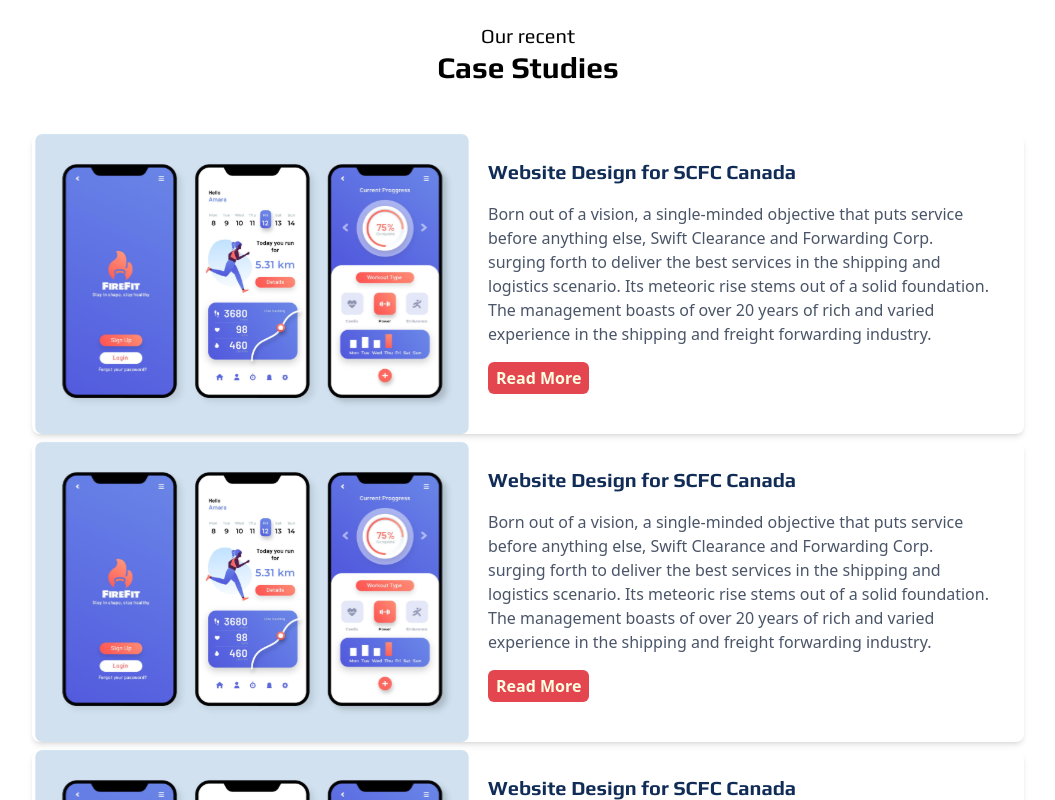
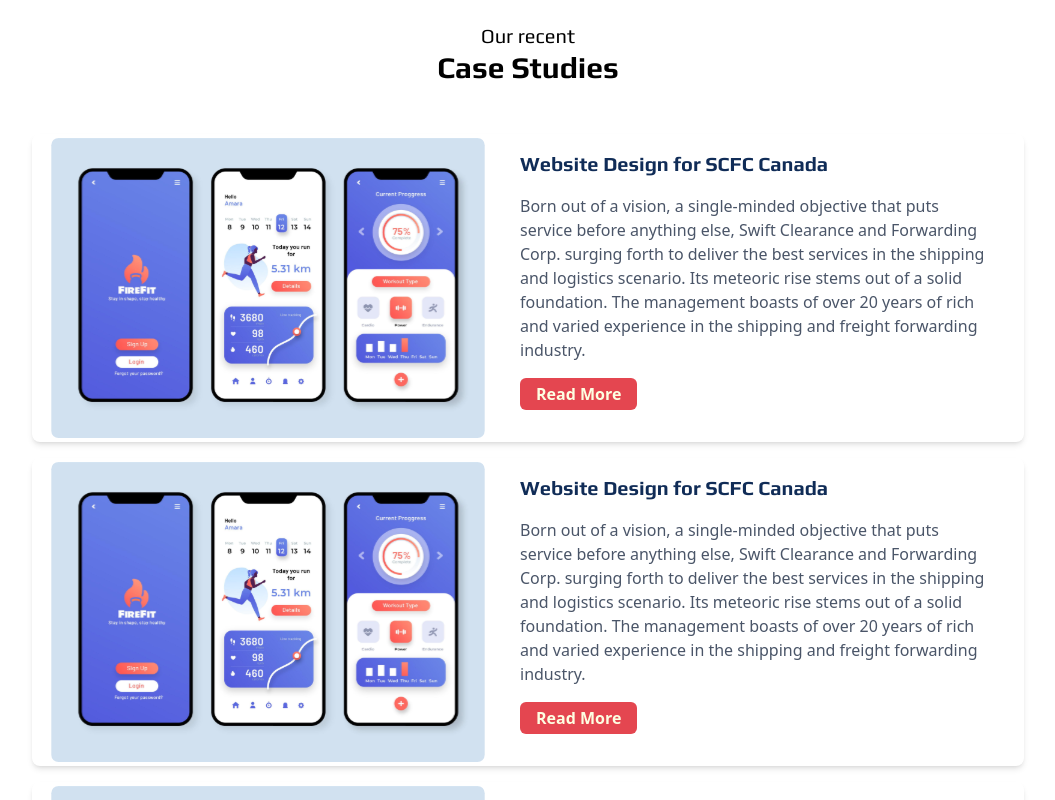
Before and after one commit to Sannya-Wasim/Byteforger, a React (Create React App) app: page / in a window 1280 px wide. Shown: the part 1040-1840 px from the top of the page, without its empty margins (112-1167 px from the left). Built offline with nearby package versions, Linux system fonts and the light colour scheme.

Commit message:
fixed response

```diff
--- a/src/Screens/Home.tsx
+++ b/src/Screens/Home.tsx
@@ -15,10 +15,13 @@
       <p className="text-center mb-6 mt-14 text-black text-3xl font-semibold font-play">
         Services we offer
       </p>
-      <div className="flex p-4 flex-wrap justify-center ">
+      <div className="flex p-4 flex-wrap justify-center">
         {services.map((service: any) => {
           return (
-            <button className="lg:w-1/6 w-1/3 bg-white p-4 m-2 rounded-lg shadow-md flex flex-col justify-center items-center transition ease-out delay-30 hover:-translate-y-3 hover:shadow-lg hover:shadow-lightPink">
+            <button
+              key={service.id} // Add a unique key for each item
+              className="lg:w-1/6 md:w-1/4 sm:w-1/2 w-full bg-white p-4 m-2 rounded-lg shadow-md flex flex-col justify-center items-center transition ease-out duration-300 hover:-translate-y-3 hover:shadow-lg hover:shadow-lightPink"
+            >
               <div className="my-2">{<service.image />}</div>
               <p className="font-semibold font-play text-center my-2 text-lg text-darkBlue">
                 {service.title}
@@ -30,21 +33,25 @@
           );
         })}
       </div>
+
       <p className="text-center mb-12 mt-20 text-xl font-play">
         Our recent <br />{" "}
         <span className="text-3xl font-semibold">Case Studies</span>
       </p>
       <div>
-        {case_studies.map((item: any) => {
+        {case_studies.map((item: any, index: number) => {
           return (
-            <div className="lg:flex lg:flex-row justify-center items-center pr-4  mx-36 mb-2 rounded-lg shadow-md">
-              <div>{<item.image />}</div>
-              <div className="m-4">
-                <p className="text-xl text-darkBlue font-bold mb-4 font-play text-pretty">
+            <div
+              key={index} // Adding a unique key for each item
+              className="flex flex-col lg:flex-row justify-center items-center lg:pr-4 px-4 lg:mx-36 my-4 rounded-lg shadow-md"
+            >
+              <div className="mb-4 lg:mb-0 lg:mr-4">{<item.image />}</div>
+              <div className="m-4 text-center lg:text-left">
+                <p className="text-xl font-bold mb-4 font-play text-darkBlue">
                   {item.title}
                 </p>
                 <p className="text-textGray">{item.desc}</p>
-                <button className="bg-darkPink text-cream py-1 px-2 my-4 rounded-md">
+                <button className="bg-darkPink text-cream py-1 px-4 my-4 rounded-md hover:bg-lightPink transition duration-200 ease-in-out">
                   <p className="font-semibold">Read More</p>
                 </button>
               </div>
@@ -52,6 +59,7 @@
           );
         })}
       </div>
+
       <div className="bg-darkBlue mt-10">
         <p className="text-center text-white mb-8 pt-8 text-2xl font-play ">
           Our design and <br />{" "}
--- a/src/components/Navbar.tsx
+++ b/src/components/Navbar.tsx
@@ -1,6 +1,6 @@
 import React, { useState } from "react";
 import logo from "../assets/images/logo.png";
-import { AiOutlineMenu } from "react-icons/ai";
+import { AiOutlineMenu, AiOutlineClose } from "react-icons/ai"; // Import close icon for mobile
 
 const Navbar = () => {
   const [nav, setNav] = useState(false);
@@ -12,7 +12,7 @@
   ];
 
   return (
-    <div className="flex justify-between items-center px-4 py-2">
+    <div className="flex justify-between items-center px-4 py-2 bg-white shadow-md">
       {/* Logo */}
       <img src={logo} className="lg:w-1/5 m-4 w-1/3" alt="logo is absent" />
 
@@ -32,34 +32,29 @@
       </div>
 
       {/* Hamburger Icon for Mobile */}
-      <button onClick={() => setNav(!nav)} className="md:hidden p-2 rounded-lg">
+      <button onClick={() => setNav(!nav)} className="md:hidden p-2 rounded-lg z-50">
         <AiOutlineMenu size={24} />
       </button>
 
       {/* Mobile Navigation */}
       <div
-        className={
-          nav
-            ? "flex flex-col justify-start items-end shadow-md fixed right-0 top-0 w-[30%] h-full ease-in-out duration-500 bg-white p-4"
-            : "flex flex-col justify-start items-end shadow-md fixed top-0 right-[-100%] w-[30%] h-full ease-in-out duration-500"
-        }
+        className={`${
+          nav ? "translate-x-0" : "translate-x-full"
+        } fixed inset-0 bg-white z-40 flex flex-col items-center justify-center transition-transform duration-300 ease-in-out md:hidden`}
       >
-        <button
-          onClick={() => setNav(!nav)}
-          className="md:hidden p-2 rounded-lg mb-6 mt-3"
-        >
-          <AiOutlineMenu size={24} />
-        </button>
-        {/* Mobile Navigation Items */}
         {navItems.map((item) => (
           <button
             key={item.id}
-            className="my-4 text-center mx-4 text-black font-play hover:text-lightBlue"
+            className="my-4 text-center text-lg text-black font-play hover:text-lightBlue"
+            onClick={() => setNav(false)} // Close menu on item click
           >
             {item.text}
           </button>
         ))}
-        <button className="block p-2 text-white bg-darkBlue rounded-xl my-2 mx-4 md:text-md lg:text-lg font-play transition duration-300 ease-in-out transform hover:bg-lightBlue hover:-translate-y-1">
+        <button
+          className="block text-lg bg-darkBlue text-white rounded-xl py-2 px-8 my-4 font-play transition duration-300 ease-in-out transform hover:bg-lightBlue hover:-translate-y-1"
+          onClick={() => setNav(false)} // Close menu on contact click
+        >
           Contact Us
         </button>
       </div>
```
